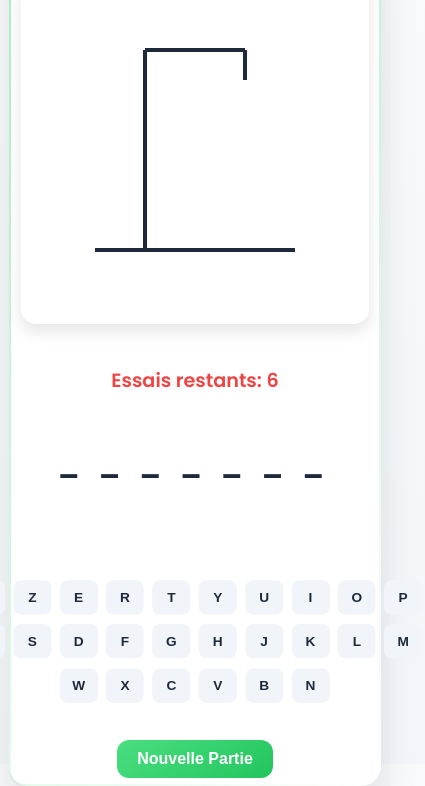
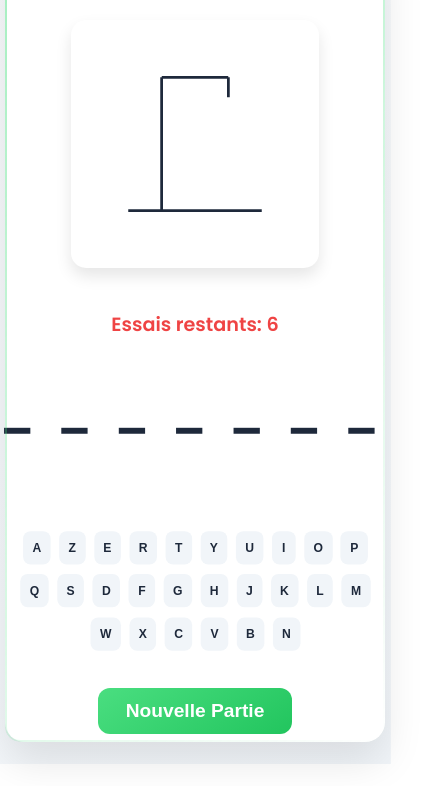
Before and after one commit to Rekiiel/Pendu, a plain HTML site: page index.html in a window 390 px wide. Shown: the part 80-866 px from the top of the page, 425 px wide, since content can reach past the window. After the commit the page ends 844 px from the top, so only its background shows below. Drawn offline with Linux system fonts and the light colour scheme.

Commit message:
Update styles and HTML

```diff
--- a/styles.css
+++ b/styles.css
@@ -481,6 +481,7 @@ input:checked + .slider:before {
 
 @media (max-width: 768px) {
     .container {
+        width: 100%;
         padding: 0.5rem;
     }
 
@@ -488,20 +489,28 @@ input:checked + .slider:before {
         font-size: 1.5em;
     }
 
-    #word-display {
-        font-size: 1.8em;
-        letter-spacing: 8px;
+    #hangman {
+        width: 250px;
+        height: 250px;
     }
 
-    button {
-        padding: 8px 12px;
+    .keyboard button {
+        min-width: 28px;
+        height: 40px;
         font-size: 0.9em;
-        min-width: 25px;
+    }
+}
+
+@media (max-width: 480px) {
+    #hangman {
+        width: 200px;
+        height: 200px;
     }
 
-    #new-game-btn {
-        padding: 10px 20px;
-        font-size: 1em;
+    .keyboard button {
+        min-width: 25px;
+        height: 35px;
+        font-size: 0.8em;
     }
 }
 
```
